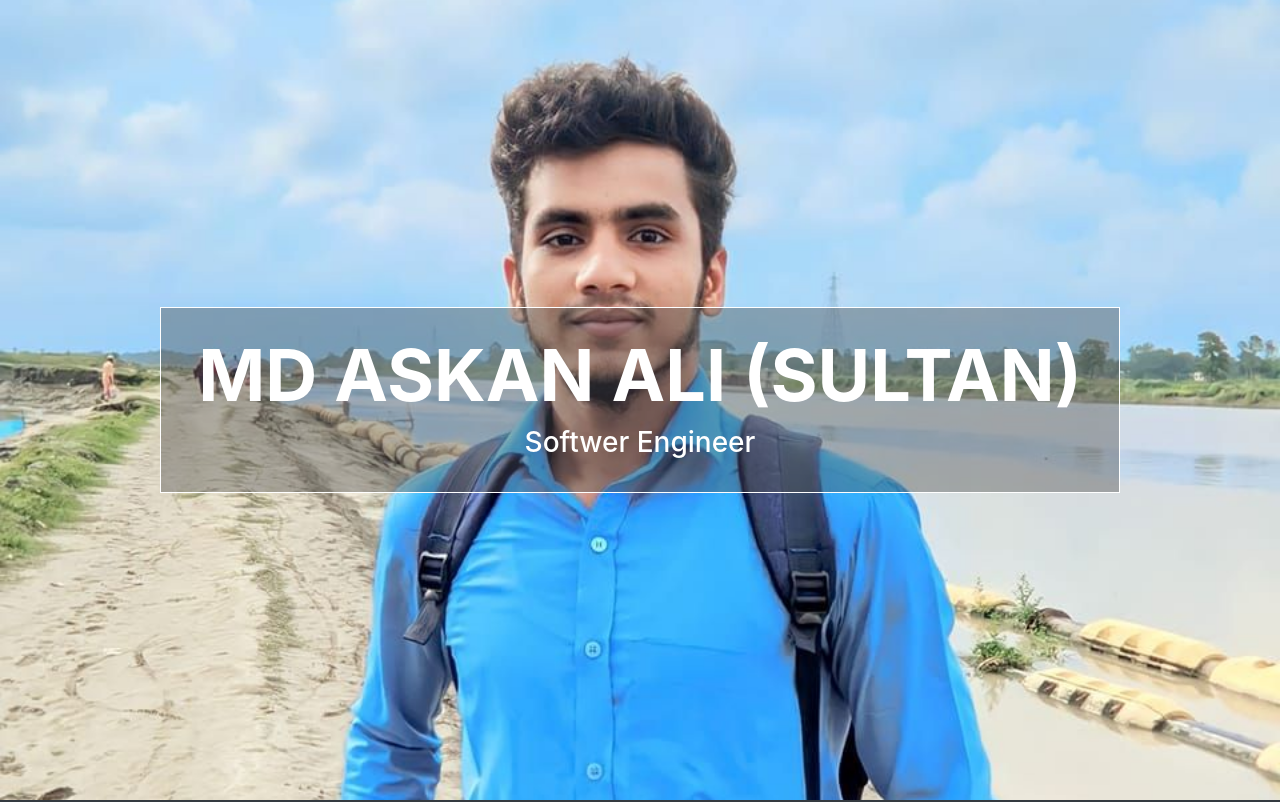
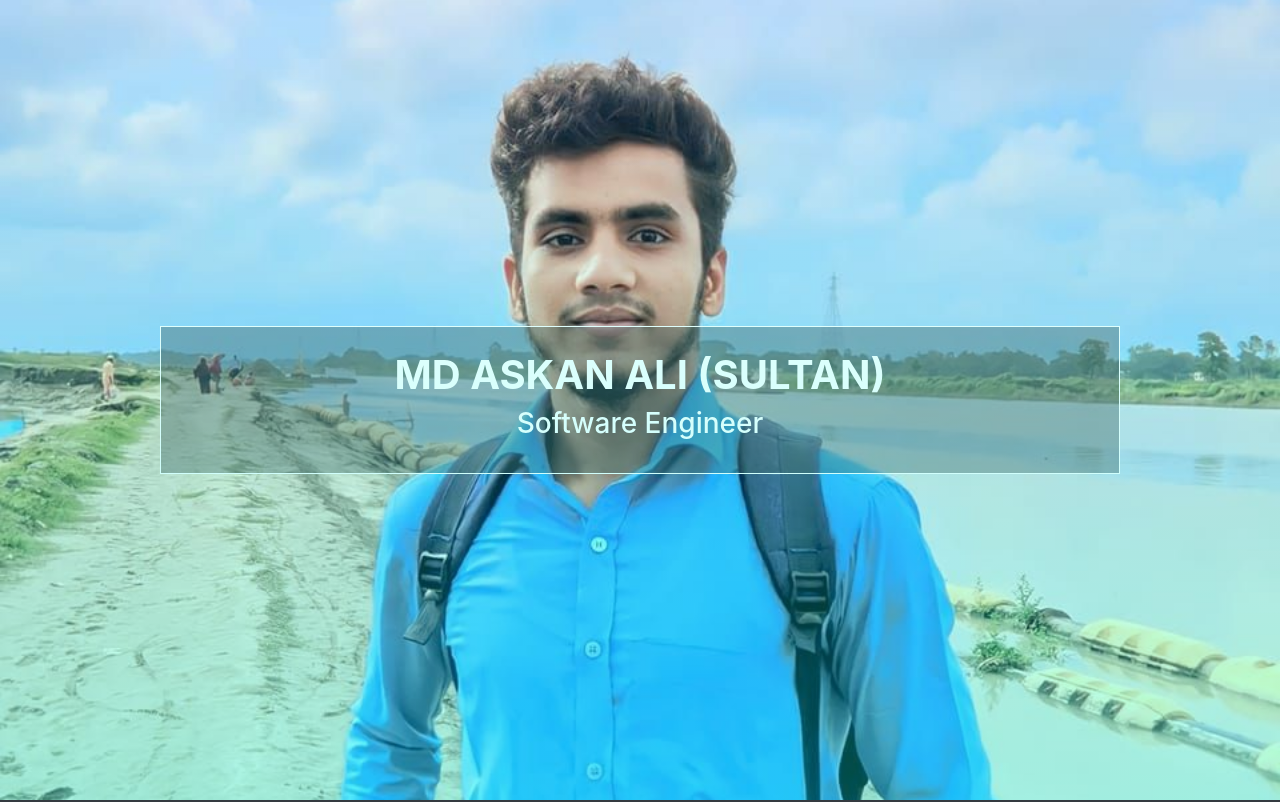
Before and after one commit to sultanaskan/sultanaskan.github.io, a plain HTML site: page index.html in a window 1280 px wide. Shown: the top 802 px of the page. Drawn offline with nearby package versions, Linux system fonts and the light colour scheme.

Commit message:
add css probertiy on border background-attachment: fixed and gradient

```diff
--- a/css/style.css
+++ b/css/style.css
@@ -6,6 +6,7 @@
     background-image: url(/img/favicon/sultan.png);
     filter: blur(100%);
     -webkit-filter: blur(100%);
+    background-attachment: fixed;
 }
 .banner-color{
     background-color: #50505068;
@@ -76,3 +77,10 @@
 .f-icon:hover{
     color: #ffffff;
 }
+.gr{
+    position: absolute;
+    width: 100%;
+    height: 100%;
+    background-image: linear-gradient(to top, rgba(0, 255, 238, 0.308), transparent);
+    z-index: 1;
+}
--- a/index.html
+++ b/index.html
@@ -26,10 +26,14 @@
   <!-- This is banner -->
   <section class="banner-container container-fluid">
     <div class="row vh-100">
+      <div class="gr">
+
+      </div>
       <div class="col-md-9 banner-color m-auto text-white text-center p-4 border border-white">
-        <h1 class="display-3 font-weight-bolder">MD ASKAN ALI (SULTAN)</h1>
-        <h3>Softwer Engineer</h3>
+        <h1 class=" font-weight-bolder">MD ASKAN ALI (SULTAN)</h1>
+        <h3>Software Engineer</h3>
       </div>
+
 
     </div>
 
```
